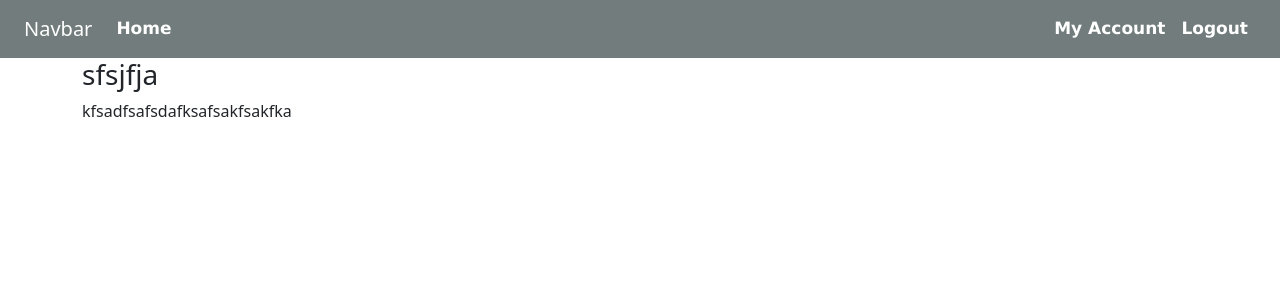
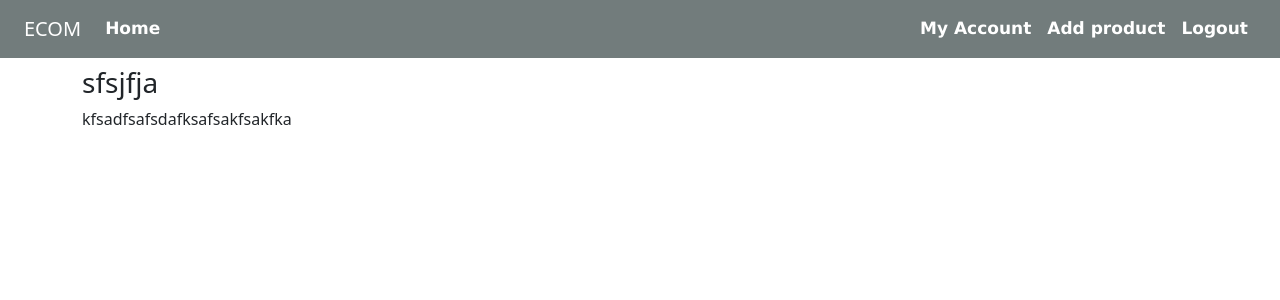
Before and after one commit to amitsaini95/Ecom, a Django app: a page that uses product/templates/base/base.html in a window 1280 px wide. Shown: the top 300 px of the page. Run offline with Django 4.2, Linux system fonts and the light colour scheme; a user stored in the database is signed in; data comes from the database, SQL or seed files in the repository; both versions use the stored data as it was after the commit; some libraries are stand-ins or nearby versions.

Commit message:
add product page

```diff
--- a/UserProfile/templates/base/login.html
+++ b/UserProfile/templates/base/login.html
@@ -2,7 +2,7 @@
 {% block content %}
   <div class="User-login my-2">
     <form action="" method="post">
-        <h3>Login</h3>
+        <h3 class="text-danger">Login</h3>
         {% csrf_token %}
         {% for field in form %}
         <div class="fieldWrapper">
--- a/UserProfile/templates/base/signup.html
+++ b/UserProfile/templates/base/signup.html
@@ -2,7 +2,7 @@
 {% block content %}
   <div class="signup my-2">
     <form action="" method="post">
-        <h3>SignUp</h3>
+        <h3 class="text-danger">Registration</h3>
         {% csrf_token %}
         {% for field in form %}
         <div class="fieldWrapper">
--- a/product/models.py
+++ b/product/models.py
@@ -44,5 +44,13 @@ class Product(models.Model):
         self.slug=slugify(self.name)
         return super(Product,self).save(*args,**kwargs)
 
+    def productimage(self):
+        try:
+            url=self.productImage.url
+        except:
+            url=''
+        return url
+
+
     def __str__(self):
         return self.name
--- a/product/templates/base/base.html
+++ b/product/templates/base/base.html
@@ -13,20 +13,23 @@
             <div class="col-12 p-0">
                 <nav class="navbar navbar-expand-lg NavbarMenu ">
                     <div class="container-fluid">
-                      <a class="navbar-brand text-white" href="{% url 'product:ProductList' %}">Navbar</a>
+                      <a class="navbar-brand text-white">ECOM</a>
                       <button class="navbar-toggler" type="button" data-bs-toggle="collapse" data-bs-target="#navbarSupportedContent" aria-controls="navbarSupportedContent" aria-expanded="false" aria-label="Toggle navigation">
                         <span class="navbar-toggler-icon"></span>
                       </button>
                       <div class="collapse navbar-collapse" id="navbarSupportedContent">
                           <ul class="navbar-nav me-auto mb-2 mb-lg-0">
                             {% if request.user.is_authenticated %}
-                          <li class="nav-item ">
-                            <a class="nav-link active" aria-current="page" href="#">Home</a>
-                          </li>
+                            <li class="nav-item ">
+                                <a class="nav-link active" aria-current="page" href="{% url 'product:ProductList' %}">Home</a>
+                              </li>
                           <div class="right-item">
-                              <li class="nav-item">
-                                <a class="nav-link active " aria-current="page" href="">My Account</a>
-                              </li>
+                            <li class="nav-item">
+                              <a class="nav-link active " aria-current="page" href="">My Account</a>
+                            </li>
+                            <li class="nav-item">
+                              <a class="nav-link active " aria-current="page" href="{% url 'product:Addproductlist' %}">Add product</a>
+                            </li>
                           <li class="nav-item">
                             <a class="nav-link active " aria-current="page" href="{% url 'auth:Logout' %}">Logout</a>
                           </li>
@@ -34,7 +37,7 @@
                           {% else %}
                           <div class="right-item">
                           <li class="nav-item  ">
-                            <a class="nav-link active  " aria-current="page" href="{% url 'auth:Signup' %}">SignUp</a>
+                            <a class="nav-link active  " aria-current="page" href="{% url 'auth:Signup' %}">Signup</a>
                           </li>
                           <li class="nav-item">
                             <a class="nav-link active " aria-current="page" href="{% url 'auth:Login' %}">Login</a>
@@ -53,7 +56,7 @@
 <section>
     <div class="container">
         <div class="row">
-            <div class="col-12">
+            <div class="col-12 my-2">
                 {% block content %}
                 {% endblock %}
             </div>
--- a/product/templates/base/category.html
+++ b/product/templates/base/category.html
@@ -1,5 +1,5 @@
 <div class="category">
-    <h4>Browser category</h4>
+    <h4> category</h4>
     <ul>
         <li>
             <a href="{% url 'product:ProductList' %}">All</a>
--- a/product/templates/base/productlist.html
+++ b/product/templates/base/productlist.html
@@ -7,8 +7,9 @@
     </div>
     {% for product in products %}
     <div class="col-3 ">
-        <div class="product-item " id="">
-            <img src="{{product.productImage.url}}" id="prodcut-{{product.name}}">
+        <div class="product-item">
+
+            <img src="{{product.productimage}}" id="prodcut-{{product.name}}">
             <div class="product-content">
             <h3 class="product-name">{{product.name}}</h3>
            </div>
--- a/product/urls.py
+++ b/product/urls.py
@@ -4,5 +4,6 @@ app_name="product"
 urlpatterns=[
     path('',views.ProductView,name="ProductList"),
     path('category',views.CategoryView,name="Categorylist"),
-    path('product/<slug:slug>',views.ProductDetailView,name="productDetails")
+    path('product/<slug:slug>',views.ProductDetailView,name="productDetails") ,
+    path('addProduct',views.AddProductView,name="Addproductlist")
 ]
--- a/product/views.py
+++ b/product/views.py
@@ -1,5 +1,6 @@
-from django.shortcuts import render,get_object_or_404
+from django.shortcuts import render,get_object_or_404,redirect
 from .models import *
+from .forms import ProductForm
 # Create your views here.
 def ProductView(request):
     cat=request.GET.get('category')  if request.GET.get('category') != None else ''
@@ -22,3 +23,15 @@ def CategoryView(request):
         'categories':category
     }
     return render(request,"base/category.html",context)
+def AddProductView(request):
+    if request.method == "POST":
+        form=ProductForm(request.POST,request.FILES)
+        if form.is_valid():
+            form.save()
+            return redirect('/')
+    else:
+        form=ProductForm()
+    context={
+        'form':form
+    }
+    return render(request,"base/addproduct.html",context)
```
Also changed, not shown: product/forms.py (added, +10 -0 lines), product/templates/base/addproduct.html (added, +10 -0 lines), db.sqlite3, productImage/product-3.jpg (added), productImage/product-8_yGCPJdY.jpg (added), productImage/product-8_z04bhjS.jpg (added).
